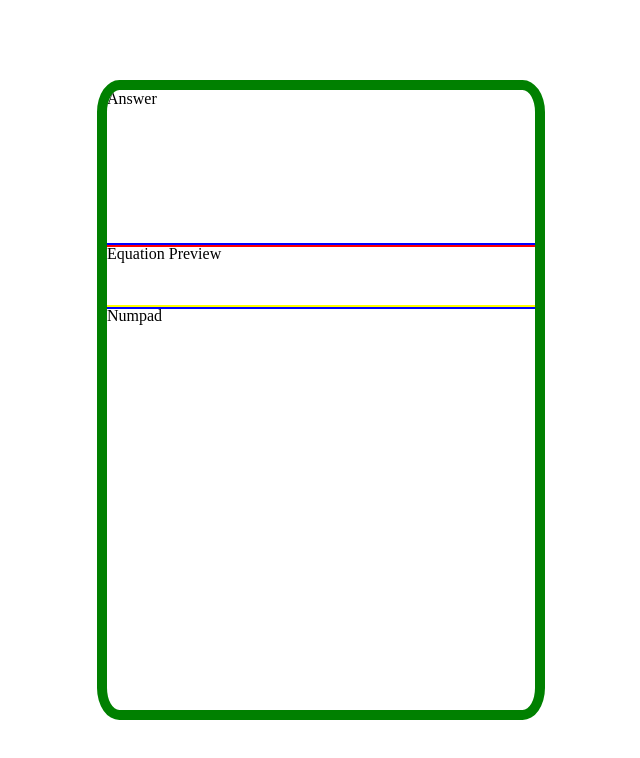
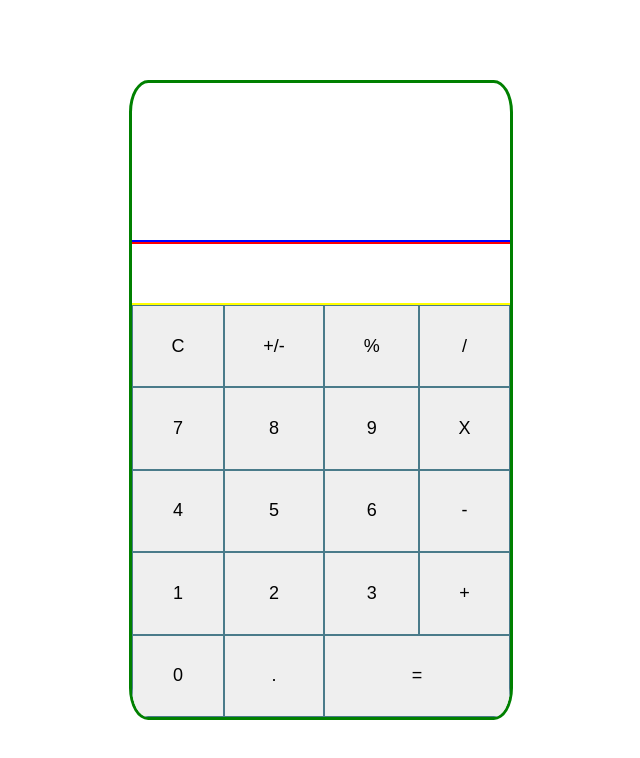
Before and after one commit to turan18/calculator, a plain HTML site: page index.html in a window 1280 px wide. Shown: the whole page, without its empty margins (319-959 px from the left). Drawn offline with Linux system fonts and the light colour scheme.

Commit message:
Added numpad and operator buttons

```diff
--- a/index.html
+++ b/index.html
@@ -11,13 +11,29 @@
 	<div class="main-container" id="main-change">
 		<div class="container">
 			<div class="answer">
-				Answer
 			</div>
 			<div class="preview">
-				Equation Preview
 			</div>
 			<div class="numpad">
-				Numpad
+				<button>C</button>
+				<button>+/-</button>
+				<button>%</button>
+				<button>/</button>
+				<button>7</button>
+				<button>8</button>
+				<button>9</button>
+				<button>X</button>
+				<button>4</button>
+				<button>5</button>
+				<button>6</button>
+				<button>-</button>
+				<button>1</button>
+				<button>2</button>
+				<button>3</button>
+				<button>+</button>
+				<button>0</button>
+				<button>.</button>
+				<button class="equal">=</button>
 			</div>
 		</div>
 	</div>
--- a/styles.css
+++ b/styles.css
@@ -3,17 +3,23 @@
 	margin: 0;
 	padding: 0;
 }
-@media (max-width:600px){
+@media (max-width:1100px){
+	#main-change{
+		width: 50vw;
+	}
+}
+@media (max-width:700px){
 	#main-change{
 		width: 90vw;
 	}
 }
+
 .main-container{
 	position: absolute;
 	top: 50%;
 	left: 50%;
 	transform: translate(-50%,-50%);
-	width: 35vw;
+	width: 30vw;
 	height: 80vh;
 	max-width: 100vw;
 	/* outline: 2px solid blue; */
@@ -21,11 +27,10 @@
 .container{
 	display: flex;
 	flex-direction: column;
-	/* justify-content: space-evenly; */
 	width: 100%;
 	height: 100%;
 	border-radius: 5%;
-	border: 10px solid green;
+	border: 3px solid green;
 	overflow: hidden;
 }
 .answer{
@@ -37,6 +42,18 @@
 	outline: 2px solid blue;
 }
 .numpad{
+	display: grid;
+	grid-template-columns: auto auto auto auto;
 	height: 65%;
 	outline: 2px solid yellow;
+	overflow: hidden;
 }
+.numpad button{
+	/* background: transparent;
+	border: none; */
+	border: 1px solid rgb(74, 123, 138);
+	font-size: large;
+}
+.equal{
+	grid-column: 3/5;
+}
```
